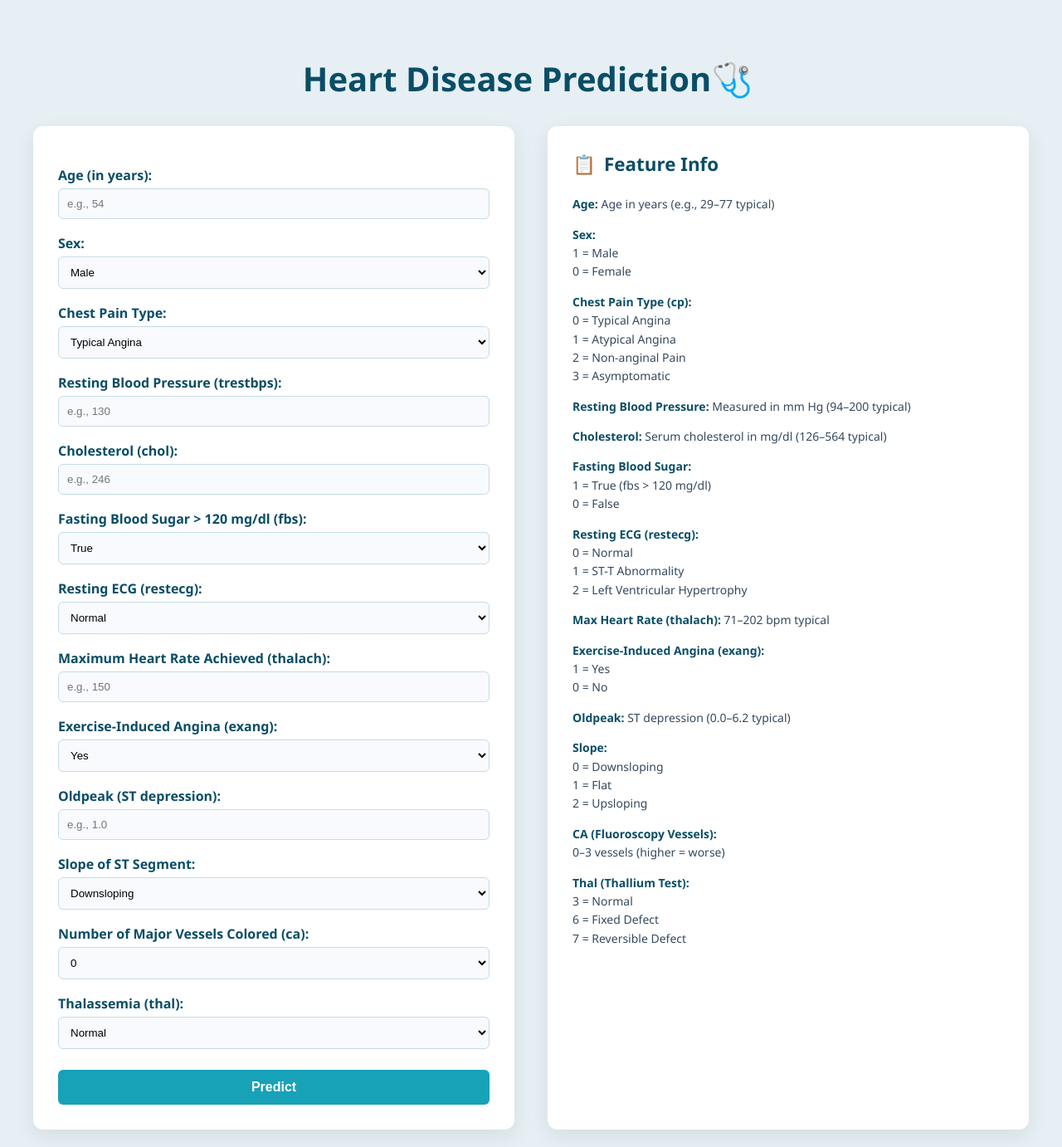
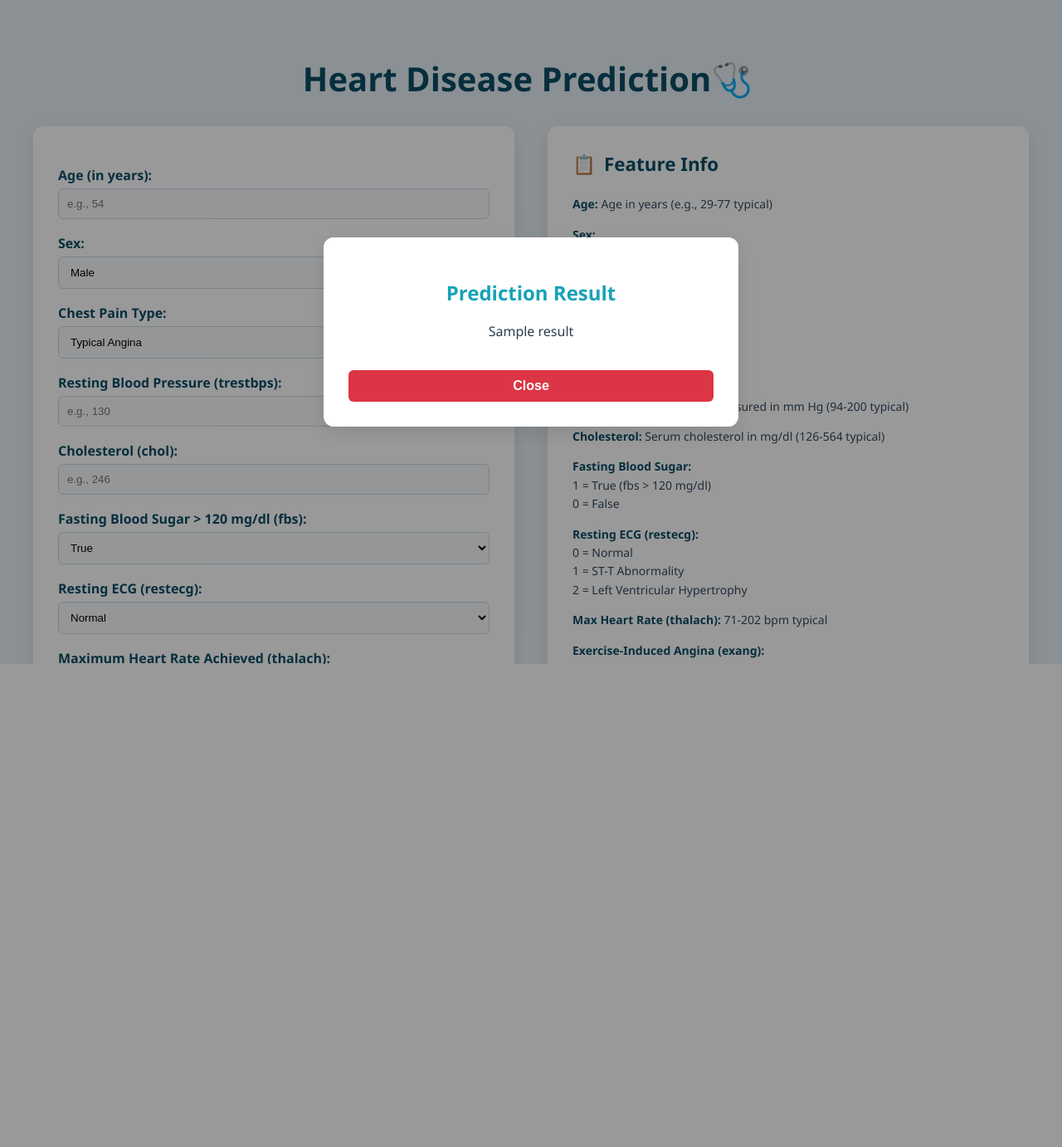
Before and after one commit to cindrellakoju/Heart-Disease-Prediction, a Flask app: template heartdisease/templates/index.html in a window 1280 px wide. Shown: the top 1382 px of the page at 83% size. After the commit the page ends 800 px from the top, so only its background shows below. Run offline with Flask 3, Linux system fonts and the light colour scheme; the template is opened without the code that fills it: most values are stand-ins (such as "Sample title", 1, 10 or a date in 2020); parts of the project's set-up code (start-up, migrations or seed data) failed here and were passed over.

Commit message:
not predicted so managed the code

```diff
--- a/heartdisease/app.py
+++ b/heartdisease/app.py
@@ -15,6 +15,7 @@ feature_names = ['age', 'sex', 'chestpain', 'trestbps', 'chol', 'fbs', 'restecg'
 def index():
     if request.method == 'POST':
         try:
+            print("Post cicked")
             # Extract features from form inputs
             input_data = []
             for feature in feature_names:
@@ -26,7 +27,10 @@ def index():
             input_scaled = scaler.transform(input_array)
             prediction = model.predict(input_scaled)[0]
 
+            print(f"Input data:{input_data}")
+            print("Predction:",prediction)
             result = "You may have heart disease." if prediction == 1 else "You are unlikely to have heart disease."
+            print(result)
             return render_template('index.html', result=result, inputs=request.form)
         except Exception as e:
             return render_template('index.html', result=f"Error: {e}", inputs=request.form)
@@ -35,3 +39,5 @@ def index():
 
 if __name__ == '__main__':
     app.run(debug=True)
+
+# 1 - No disease  0 - Disease
--- a/heartdisease/heart.csv
+++ b/heartdisease/heart.csv
@@ -19,6 +19,7 @@ age,sex,cp,trestbps,chol,fbs,restecg,thalach,exang,oldpeak,slope,ca,thal,target
 54,1,0,124,266,0,0,109,1,2.2,1,1,3,0
 50,0,1,120,244,0,1,162,0,1.1,2,0,2,1
 58,1,2,140,211,1,0,165,0,0,2,0,2,1
+58,1,2,132,224,0,2,173,0,3.2,1,1,3,1
 60,1,2,140,185,0,0,155,0,3,1,0,2,0
 67,0,0,106,223,0,1,142,0,0.3,2,2,2,1
 45,1,0,104,208,0,0,148,1,3,1,0,2,1
@@ -949,7 +950,7 @@ age,sex,cp,trestbps,chol,fbs,restecg,thalach,exang,oldpeak,slope,ca,thal,target
 54,0,2,160,201,0,1,163,0,0,2,1,2,1
 70,1,0,145,174,0,1,125,1,2.6,0,0,3,0
 57,1,0,132,207,0,1,168,1,0,2,0,3,1
-67,1,0,160,286,0,0,108,1,1.5,1,3,2,0
+67,1,0 ,160,286,0,0,108,1,1.5,1,3,2,0
 62,0,2,130,263,0,1,97,0,1.2,1,1,3,0
 54,0,2,135,304,1,1,170,0,0,2,0,2,1
 45,0,0,138,236,0,0,152,1,0.2,1,0,2,1
--- a/heartdisease/knn_model.py
+++ b/heartdisease/knn_model.py
@@ -27,7 +27,7 @@ X_test_scale = scaler.transform(X_test)
 
 # KNN model
 # n_neighbour = 31: To classify new point , the neighbour will  look at the 31 nearest data
-knn = KNeighborsClassifier(n_neighbors=31)
+knn = KNeighborsClassifier(n_neighbors=5)
 knn.fit(X_train_scale, y_train)
 
 y_pred = knn.predict(X_test_scale)
@@ -56,7 +56,7 @@ print("\nClassification Report:\n", classification_report(y_test, y_pred))
 
 # # ['age', 'sex', 'cp', 'trestbps', 'chol', 'fbs', 'restecg', 'thalach', 'exang', 'oldpeak', 'slope', 'ca', 'thal'](IN This order)
 
-# new_patient = [55, 1, 0, 130, 250, 0, 1, 150, 0, 1.5, 2, 0, 2]
+# new_patient = [50,0,1,120,244,0,1,162,0,1.1,2,0,2]
 
 # result = predict_heart_disease(knn, scaler, new_patient)
 
--- a/heartdisease/templates/index.html
+++ b/heartdisease/templates/index.html
@@ -252,9 +252,9 @@
 
                 <label>Thalassemia (thal):</label>
                 <select name="thal">
-                    <option value="3">Normal</option>
-                    <option value="6">Fixed Defect</option>
-                    <option value="7">Reversible Defect</option>
+                    <option value="1">Normal</option>
+                    <option value="2">Fixed Defect</option>
+                    <option value="3">Reversible Defect</option>
                 </select>
 
                 <button type="submit">Predict</button>
@@ -263,48 +263,56 @@
 
         <div class="info-container">
             <h3>Feature Info</h3>
-            <p><strong>Age:</strong> Age in years (e.g., 29–77 typical)</p>
+            <p><strong>Age:</strong> Age in years (e.g., 29-77 typical)</p>
             <p><strong>Sex:</strong><br>1 = Male<br>0 = Female</p>
             <p><strong>Chest Pain Type (cp):</strong><br>0 = Typical Angina<br>1 = Atypical Angina<br>2 = Non-anginal Pain<br>3 = Asymptomatic</p>
-            <p><strong>Resting Blood Pressure:</strong> Measured in mm Hg (94–200 typical)</p>
-            <p><strong>Cholesterol:</strong> Serum cholesterol in mg/dl (126–564 typical)</p>
+            <p><strong>Resting Blood Pressure:</strong> Measured in mm Hg (94-200 typical)</p>
+            <p><strong>Cholesterol:</strong> Serum cholesterol in mg/dl (126-564 typical)</p>
             <p><strong>Fasting Blood Sugar:</strong><br>1 = True (fbs > 120 mg/dl)<br>0 = False</p>
             <p><strong>Resting ECG (restecg):</strong><br>0 = Normal<br>1 = ST-T Abnormality<br>2 = Left Ventricular Hypertrophy</p>
-            <p><strong>Max Heart Rate (thalach):</strong> 71–202 bpm typical</p>
+            <p><strong>Max Heart Rate (thalach):</strong> 71-202 bpm typical</p>
             <p><strong>Exercise-Induced Angina (exang):</strong><br>1 = Yes<br>0 = No</p>
-            <p><strong>Oldpeak:</strong> ST depression (0.0–6.2 typical)</p>
+            <p><strong>Oldpeak:</strong> ST depression (0.0-6.2 typical)</p>
             <p><strong>Slope:</strong><br>0 = Downsloping<br>1 = Flat<br>2 = Upsloping</p>
-            <p><strong>CA (Fluoroscopy Vessels):</strong><br>0–3 vessels (higher = worse)</p>
-            <p><strong>Thal (Thallium Test):</strong><br>3 = Normal<br>6 = Fixed Defect<br>7 = Reversible Defect</p>
+            <p><strong>CA (Fluoroscopy Vessels):</strong><br>0-3 vessels (higher = worse)</p>
+            <p><strong>Thal (Thallium Test):</strong><br>1 = Normal<br>2 = Fixed Defect<br>3 = Reversible Defect</p>
         </div>
     </div>
 
-    <!-- Modal for Result -->
-    <div class="modal" id="resultModal">
+    <!-- {% if result %}
+    <p>{{ result }}</p>
+    {% endif %} -->
+    <!-- Modal -->
+<div id="resultModal" class="modal">
     <div class="modal-content">
         <h2>Prediction Result</h2>
-            <p id="resultText">Your result will appear here.</p>
-            <button onclick="closeModal()">Close</button>
+        <p id="modalMessage">{{ result }}</p>
+        <button id="closeModalBtn">Close</button>
     </div>
 </div>
 
 <script>
-        function openModal(result) {
-            document.getElementById('resultText').innerText = result;
-            document.getElementById('resultModal').style.display = 'flex';
+    // Show modal if result exists
+    document.addEventListener('DOMContentLoaded', function () {
+        const result = "{{ result|safe }}";
+        if (result.trim() !== "") {
+            const modal = document.getElementById('resultModal');
+            modal.style.display = 'flex';
+
+            // Close button event
+            document.getElementById('closeModalBtn').onclick = function () {
+                modal.style.display = 'none';
             }
 
-        function closeModal() {
-            document.getElementById('resultModal').style.display = 'none';
+            // Close modal when clicking outside content
+            window.onclick = function(event) {
+                if (event.target === modal) {
+                    modal.style.display = 'none';
                 }
+            }
+        }
+    });
+</script>
 
-        // Handle form submission
-        document.getElementById('heartForm').onsubmit = function(e) {
-            e.preventDefault();
-            // Example result (replace with actual prediction logic)
-            const result = "Heart disease detected";  // Replace this with actual logic
-            openModal(result);
-        }
-    </script>
 </body>
 </html>
```
Also changed, not shown: 2 other files. Lines whose indentation alone changed are shown as unchanged.
